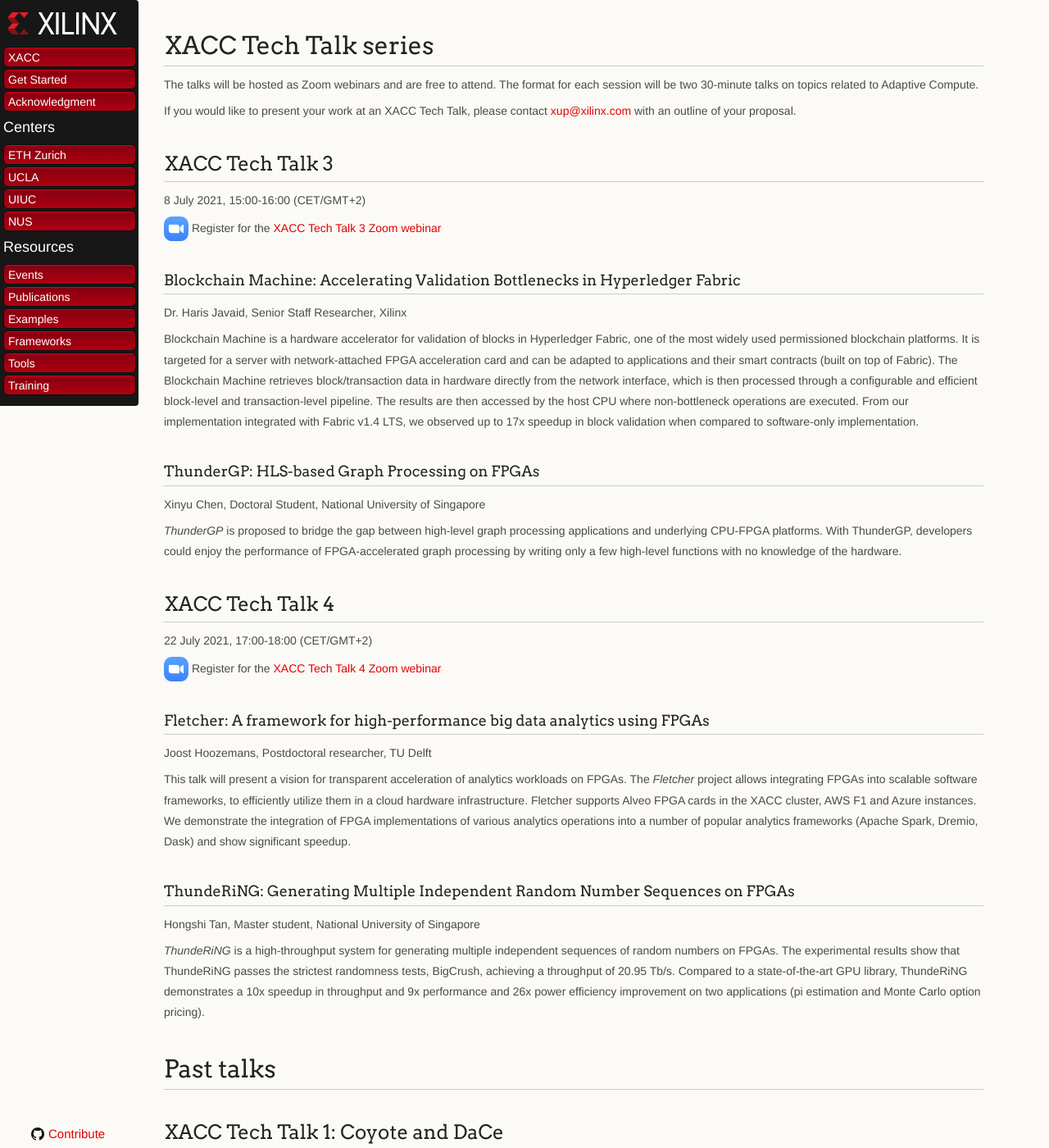
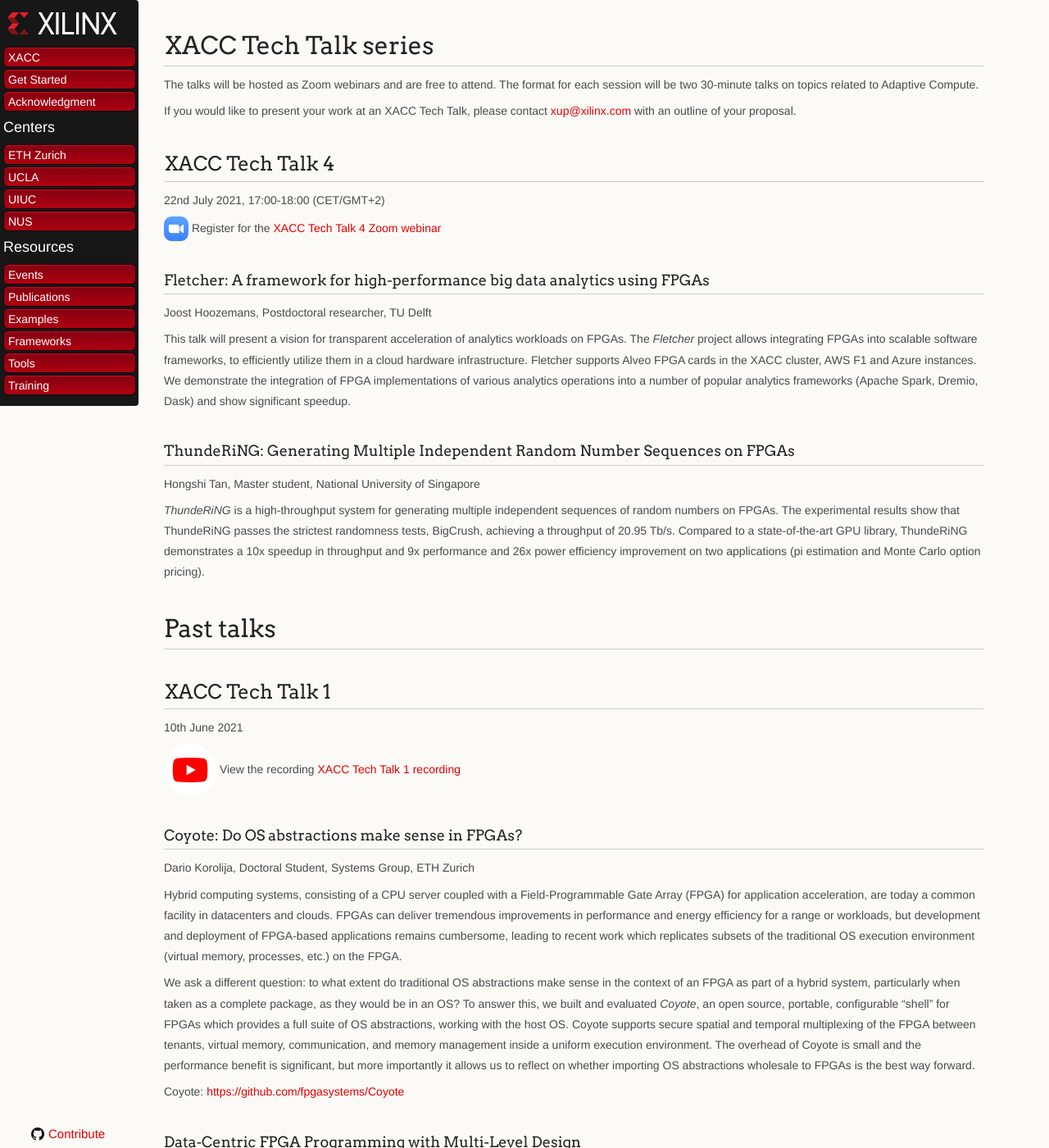
Before and after one commit to Xilinx/xacc, a Jekyll site: the page built from docs/xacc_tech_talks.md, in a window 1280 px wide and 1400 px high. Shown: the whole window at 82% size. Built offline with Jekyll 4.4.1, drawn with Linux system fonts in a browser that asks for light colours; our own code applies the rules of GitHub Pages for plain Markdown files; some of the changed text lies outside the part shown.

Commit message:
Archive Tech Talk 3

```diff
--- a/docs/events.md
+++ b/docs/events.md
@@ -1,50 +1,122 @@
+
+
 # Events
 
-## XACC Tech Talks
+### XACC Tech Talks
 
 The XACC Tech Talks are a series of webinars covering a broad range of topics related to Xilinx Adaptive Compute. Each session will be 1 hour, with two 30-minute talks in each session.
 
-### Upcoming Talks
 
-| Tech Talk 3: 8 July 2021 15:00-16:00 (CET)                   |
-| ------------------------------------------------------------ |
-| Blockchain Machine: Accelerating Validation Bottlenecks in Hyperledger Fabric; Dr. Haris Javaid, Xilinx |
-| ThunderGP: HLS-based Graph Processing on FPGAs ; Xinyu Chen, National  University of Singapore |
 
-[Details and registration](./xacc_tech_talks.html#xacc-tech-talk-3)
+## Upcoming Talks
 
-| Tech Talk 4: 22 July 2021 17:00-18:00 (CET)                  |
-| ------------------------------------------------------------ |
-| Fletcher: A framework for high-performance big data analytics using FPGAs;  Joost Hoozemans, TU Delft |
-| ThundeRiNG: Generating Multiple Independent Random Number Sequences on FPGAs; Hongshi Tan, National  University of Singapore |
+<table>
+    <tr>
+        <th style="text-align:center; background:transparent"; colspan="2">
+            <font size="+2">
+                <strong>Tech Talk 4: 22<sup>nd</sup> July 2021 17:00-18;00(CET)</strong>
+            </font>
+        </th>
+    </tr>
+    <tr>
+        <td style="background:transparent">
+            <strong>Fletcher:</strong> A framework for high-performance big data analytics using FPGAs;  Joost Hoozemans, TU Delft
+        </td>
+        <td style="text-align:center; background transparent"; rowspan="2"; width="200">
+            <a href="(./xacc_tech_talks.html#xacc-tech-talk-4)">Details and Registration</a>
+        </td>
+    </tr>
+    <tr>
+        <td>
+            <strong>ThundeRiNG:</strong> Generating Multiple Independent Random Number Sequences on FPGAs; Hongshi Tan, National  University of Singapore
+        </td>
+    </tr>
 
-[Details and registration](./xacc_tech_talks.html#xacc-tech-talk-4)
 
-### Previous Talks (watch the recording)
 
-| XACC Tech Talk 1: 10 June 2021 | Recording                                           |
-| ------------------------------------------------------------ | --------------------------------------------------- |
-| Coyote: Do OS abstractions make sense in FPGAs? Dario Korolija, ETH Zurich | [https://www.youtube.com/watch?v=un7wck0IkGs&t=88s](https://www.youtube.com/watch?v=un7wck0IkGs&t=88s)   |
-| Data-Centric FPGA Programming with Multi-Level Design; Johannes de Fine Licht, ETH Zurich | [https://www.youtube.com/watch?v=un7wck0IkGs&t=1743s](https://www.youtube.com/watch?v=un7wck0IkGs&t=1743s) |
 
-[XACC Tech Talk 1 details (archived)](./xacc_tech_talks.html#xacc-tech-talk-1)
+## Previous Talks (watch the recording)
 
-| XACC Tech Talk 2: 24 June 2021 | Recording                                           |
-| ------------------------------------------------------------ | --------------------------------------------------- |
-|  VNx and EasyNet; Dr. Mario Ruiz, Xilinx; Zhenhao He, ETH Zurich | [https://www.youtube.com/watch?v=P93WlrBVxoM&t=120s](https://www.youtube.com/watch?v=P93WlrBVxoM&t=120s)   |
-| Elastic-DF: Scaling Performance of DNN Inference in FPGA Clouds through Automatic Partitioning; Dr. Lucian Petrica, Xilinx | [https://www.youtube.com/watch?v=P93WlrBVxoM&t=1851s](https://www.youtube.com/watch?v=P93WlrBVxoM&t=1851s) |
+<table width="100%">
+	<tr>
+        <th style="text-align: center; background: transparent"; colspan="2">
+            <font size="+2">
+                <strong>XACC Tech Talk 1: 10<sup>th</sup> June 2021</strong>
+            </font>
+        </th>
+    </tr>
+    <tr>
+        <td style="background: transparent;">
+            <strong>Coyote:</strong> Do OS abstractions make sense in FPGAs? (Dario Korolija ETH)
+        </td>
+        <td width="200"><a href= "https://youtu.be/un7wck0IkGs?t=88">Click to Watch</a></td>
+    </tr>
+    </tr>
+    <tr>
+        <td style="background: transparent;">
+            <strong>Data Centric FPGA programming:</strong> Data Centric FPGA programming with Multi-Level design; (Johannes de Fine Licht, ETH Zurich)
+        </td>
+        <td><a href= "https://youtu.be/un7wck0IkGs?t=1743">Click to Watch</a></td>
+    </tr>
+	<tr>
+		<th style="text-align: center; background: transparent"; colspan="2">
+    		<font size="+2">
+        		<strong>XACC Tech Talk 2: 24<sup>th</sup> June 2021</strong>
+    		</font>
+		</th>
+	</tr>
+	<tr>
+		<td style="background: transparent;">
+    		<strong>VNx and EasyNet:</strong> (Dr. Mario Ruiz, Xilinx; Zhenhao He, ETH Zurich)
+		</td>
+		<td><a href="https://www.youtube.com/watch?v=P93WlrBVxoM&t=120s">Click to Watch</a></td>
+	</tr>
+	</tr>
+	<tr>
+		<td style="background: transparent;">
+    		<strong>Elastic-DF:</strong> Scaling Performance of DNN Inference in FPGA Clouds through Automatic Partitioning, (Dr. Lucian Petrica, Xilinx)
+		</td>
+		<td><a href="https://www.youtube.com/watch?v=P93WlrBVxoM&t=1851s">Click to Watch</a></td>
+	</tr>
+	<tr>
+    	<th style="text-align: center; background: transparent"; colspan="2">
+        	<font size="+2">
+            	<strong>XACC Tech Talk 3: 8<sup>th</sup> July 2021</strong>
+        	</font>
+    	</th>
+	</tr>
+	<tr>
+    	<td style="background: transparent;">
+        	<strong>Blockchain Machine:</strong> Accelerating Validation Bottlenecks in Hyperledger Fabric, (Dr. Haris Javaid, Xilinx)
+    	</td>
+    	<td><a href=""></a>Coming soon!</td>
+	</tr>
+	</tr>
+	<tr>
+    	<td style="background: transparent;">
+        	<strong>ThunderGP:</strong> HLS-based Graph Processing on FPGAs, (Xinyu Chen, National University of Singapore)
+    	</td>
+    	<td><a href=""></a>Coming Soon!</td>
+	</tr>
+</table>
 
-[XACC Tech Talk 2 details (archived)](./xacc_tech_talks.html#xacc-tech-talk-2)
+
+
 
 ## Past Events
 
-## ETH Zurich XACC school
+<table>
+    <tr>
+        <td><strong>ETH Zurich XACC school: </strong>Xilinx University Program XACC School in January 2021</td>
+        <td width="200"><a href="(xup_ethxacc_school_2021.md)">More information</a></td>
+    </tr>
+    <tr>
+        <td><strong>NUS: </strong>XACC @NUS workshop series 2020</td>
+        <td><a href="(https://xaccnus.github.io/)">More information</a></td>
+    </tr>
+</table>
 
-[Xilinx University Program XACC school in January 2021](xup_ethxacc_school_2021.md)
 
-## NUS
-
-[XACC@NUS Workshop Series 2020](https://xaccnus.github.io/)
 
 ---------------------------------------
 
--- a/docs/xacc_tech_talks.md
+++ b/docs/xacc_tech_talks.md
@@ -6,27 +6,9 @@
 
 
 
-## XACC Tech Talk 3
-
-8 July 2021, 15:00-16:00 (CET/GMT+2)
-
-[![](./images/zoom_30.png)]((https://xilinx.zoom.us/webinar/register/WN_ap0kJssIST2v1p8l5VzKqw))   Register for the [XACC Tech Talk 3 Zoom webinar](https://xilinx.zoom.us/webinar/register/WN_ap0kJssIST2v1p8l5VzKqw)
-
-### Blockchain Machine: Accelerating Validation Bottlenecks in Hyperledger Fabric
-
-Dr. Haris Javaid, Senior Staff Researcher, Xilinx
-
-Blockchain Machine is a hardware accelerator for validation of blocks in Hyperledger Fabric, one of the most widely used permissioned blockchain platforms. It is targeted for a server with network-attached FPGA acceleration card and can be adapted to applications and their smart contracts (built on top of Fabric). The Blockchain Machine retrieves block/transaction data in hardware directly from the network interface, which is then processed through a configurable and efficient block-level and transaction-level pipeline. The results are then accessed by the host CPU where non-bottleneck operations are executed. From our implementation integrated with Fabric v1.4 LTS, we observed up to 17x speedup in block validation when compared to software-only implementation.
-
-### ThunderGP: HLS-based Graph Processing on FPGAs
-
-Xinyu Chen, Doctoral Student, National University of Singapore
-
-*ThunderGP* is proposed to bridge the gap between high-level graph processing applications and underlying CPU-FPGA platforms. With ThunderGP, developers could enjoy the performance of FPGA-accelerated graph processing by writing only a few high-level functions with no knowledge of the hardware.
-
 ## XACC Tech Talk 4
 
-22 July 2021, 17:00-18:00 (CET/GMT+2)
+22<sup>nd</sup>  July 2021, 17:00-18:00 (CET/GMT+2)
 
 [![](./images/zoom_30.png)]((https://xilinx.zoom.us/webinar/register/WN_PQxFA2rFRRmuzXU7bJrA0Q))   Register for the [XACC Tech Talk 4 Zoom webinar](https://xilinx.zoom.us/webinar/register/WN_PQxFA2rFRRmuzXU7bJrA0Q)
 
@@ -50,9 +32,9 @@
 
 # Past talks
 
-## XACC Tech Talk 1: Coyote and DaCe
+## XACC Tech Talk 1
 
-10 June 2021
+10<sup>th</sup> June 2021
 
 [![](./images/youtube_social_circle_white.png)](https://www.youtube.com/watch?v=un7wck0IkGs)  View the recording [XACC Tech Talk 1 recording](https://www.youtube.com/watch?v=un7wck0IkGs)
 
@@ -78,7 +60,7 @@
 
 ## XACC Tech Talk 2
 
-24 June 2021
+24<sup>th</sup> June 2021
 
 [![](./images/youtube_social_circle_white.png)](https://www.youtube.com/watch?v=P93WlrBVxoM)  View the recording [XACC Tech Talk 2 recording](https://www.youtube.com/watch?v=P93WlrBVxoM)
 
@@ -104,5 +86,25 @@
 In this presentation we discuss how to maximize the performance and scalability of FPGA-based pipeline dataflow DNN inference accelerators (DFAs) automatically on computing infrastructures consisting of multi-die, network-connected FPGAs. We present *Elastic-DF*, a novel resource partitioning tool which integrates with the [DNN compiler FINN](https://github.com/Xilinx/finn) and utilizes 100Gbps Ethernet FPGA infrastructure, to achieve low-latency model-parallel inference without host involvement. Elastic-DF was applied to popular image classifiers ResNet50 and MobileNetV1 at XACC and provides significant throughput increase with no adverse impact on latency.
 
 
+
+## XACC Tech Talk 3
+
+8<sup>th</sup>  July, 2021
+
+[![](./images/youtube_social_circle_white.png)](https://www.youtube.com/watch?v=P93WlrBVxoM)  View the recording <u>Coming soon!</u>
+
+### Blockchain Machine: Accelerating Validation Bottlenecks in Hyperledger Fabric
+
+Dr. Haris Javaid, Senior Staff Researcher, Xilinx
+
+Blockchain Machine is a hardware accelerator for validation of blocks in Hyperledger Fabric, one of the most widely used permissioned blockchain platforms. It is targeted for a server with network-attached FPGA acceleration card and can be adapted to applications and their smart contracts (built on top of Fabric). The Blockchain Machine retrieves block/transaction data in hardware directly from the network interface, which is then processed through a configurable and efficient block-level and transaction-level pipeline. The results are then accessed by the host CPU where non-bottleneck operations are executed. From our implementation integrated with Fabric v1.4 LTS, we observed up to 17x speedup in block validation when compared to software-only implementation.
+
+### ThunderGP: HLS-based Graph Processing on FPGAs
+
+Xinyu Chen, Doctoral Student, National University of Singapore
+
+*ThunderGP* is proposed to bridge the gap between high-level graph processing applications and underlying CPU-FPGA platforms. With ThunderGP, developers could enjoy the performance of FPGA-accelerated graph processing by writing only a few high-level functions with no knowledge of the hardware.
+
+
 ---------------------------------------
 <p align="center">Copyright&copy; 2021 Xilinx</p>
```
Also changed, not shown: docs/xup_ethxacc_school_2021.md (+1 -1 lines).
